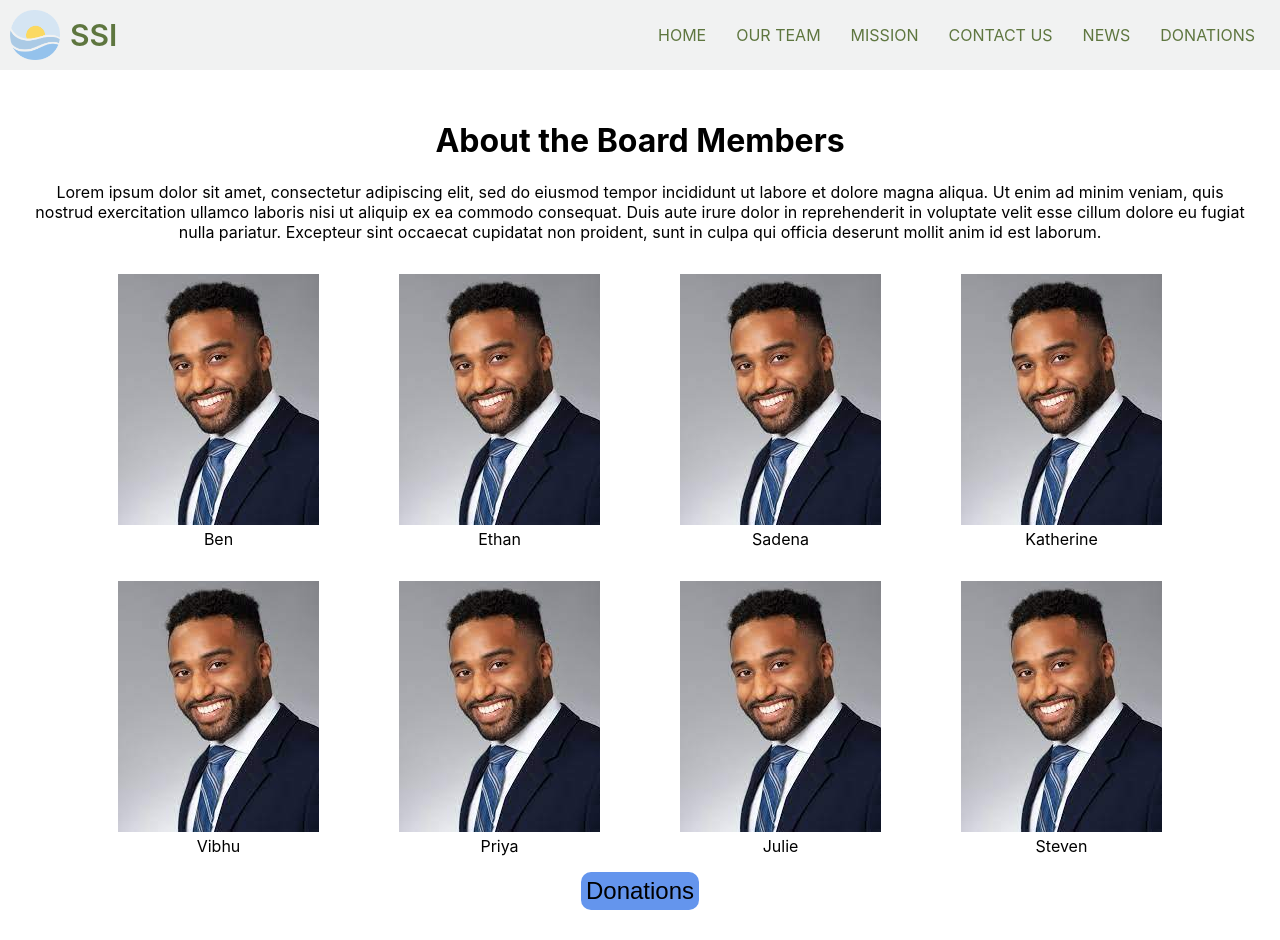
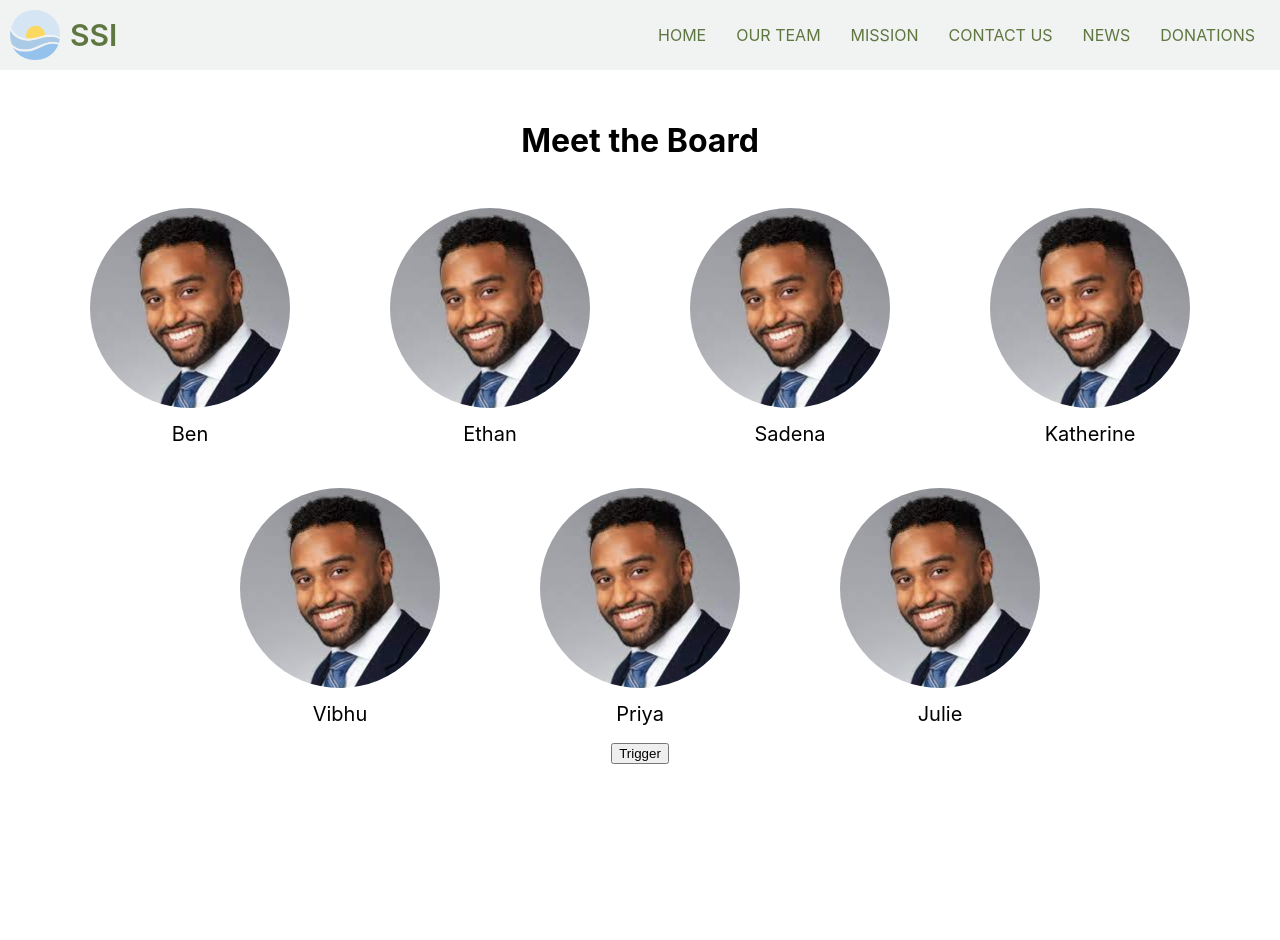
Before and after one commit to Hack4Impact-UMD/sustainability-solutions, a React (Create React App) app in the folder app/: page /about in a window 1280 px wide. After the commit the page ends 800 px from the top, so only its background shows below. Built offline with nearby package versions, Linux system fonts and the light colour scheme.

Commit message:
Made headshots rounded + added test pop up button

```diff
--- a/app/package.json
+++ b/app/package.json
@@ -8,7 +8,9 @@
     "@testing-library/user-event": "^12.8.3",
     "react": "^17.0.2",
     "react-dom": "^17.0.2",
+    "react-router-dom": "^5.2.0",
     "react-scripts": "4.0.3",
+    "reactjs-popup": "^2.0.5",
     "web-vitals": "^1.1.2"
   },
   "scripts": {
--- a/app/src/Components/AboutBoardMembers/aboutBoardMembers.css
+++ b/app/src/Components/AboutBoardMembers/aboutBoardMembers.css
@@ -12,16 +12,15 @@
     flex-wrap: wrap;
 }
 
-.donation-btn {
-    font-size: 24px;
-    border: none;
-    background-color: cornflowerblue;
-    border-radius: 10px;
-    padding: 5px;
-    transition: all ease 0.5s;
+figure > img {
+    border-radius: 50%;
+    height: 200px;
+    width: 200px;
+    object-fit: cover;
+    object-position: 50% 0%;
+    margin: 10px;
 }
 
-.donation-btn:hover {
-    cursor: pointer;
-    transform: scale(1.2);
+figcaption {
+    font-size: 20px;
 }
--- a/app/src/Components/AboutBoardMembers/aboutBoardMembers.js
+++ b/app/src/Components/AboutBoardMembers/aboutBoardMembers.js
@@ -1,4 +1,6 @@
 import React from "react";
+import Popup from 'reactjs-popup';
+import 'reactjs-popup/dist/index.css';
 import "./aboutBoardMembers";
 import styles from "./aboutBoardMembers.css";
 
@@ -6,16 +8,7 @@ function aboutBoardMembers() {
   return (
     <div className="board-members">
       <div className={styles.boardMember}>
-        <h1>About the Board Members</h1>
-        <p>
-          Lorem ipsum dolor sit amet, consectetur adipiscing elit, sed do
-          eiusmod tempor incididunt ut labore et dolore magna aliqua. Ut enim ad
-          minim veniam, quis nostrud exercitation ullamco laboris nisi ut
-          aliquip ex ea commodo consequat. Duis aute irure dolor in
-          reprehenderit in voluptate velit esse cillum dolore eu fugiat nulla
-          pariatur. Excepteur sint occaecat cupidatat non proident, sunt in
-          culpa qui officia deserunt mollit anim id est laborum.
-        </p>
+        <h1>Meet the Board</h1>
         <div className="members-box">
           <figure>
             <img src='/aboutBoardMembers/headshot.jpeg' alt='headshot' />
@@ -45,13 +38,11 @@ function aboutBoardMembers() {
             <img src='/aboutBoardMembers/headshot.jpeg' alt='headshot' />
             <figcaption>Julie</figcaption>
           </figure>
-          <figure>
-            <img src='/aboutBoardMembers/headshot.jpeg' alt='headshot' />
-            <figcaption>Steven</figcaption>
-          </figure>
         </div>
-        <button className="donation-btn">Donations</button>
       </div>
+      <Popup trigger={<button> Trigger</button>} position="right center">
+        <div>Popup content here !!</div>
+      </Popup>
     </div>
   );
 }
```
Also changed, not shown: 1 other file (tests, documents, lock files or other folders).
